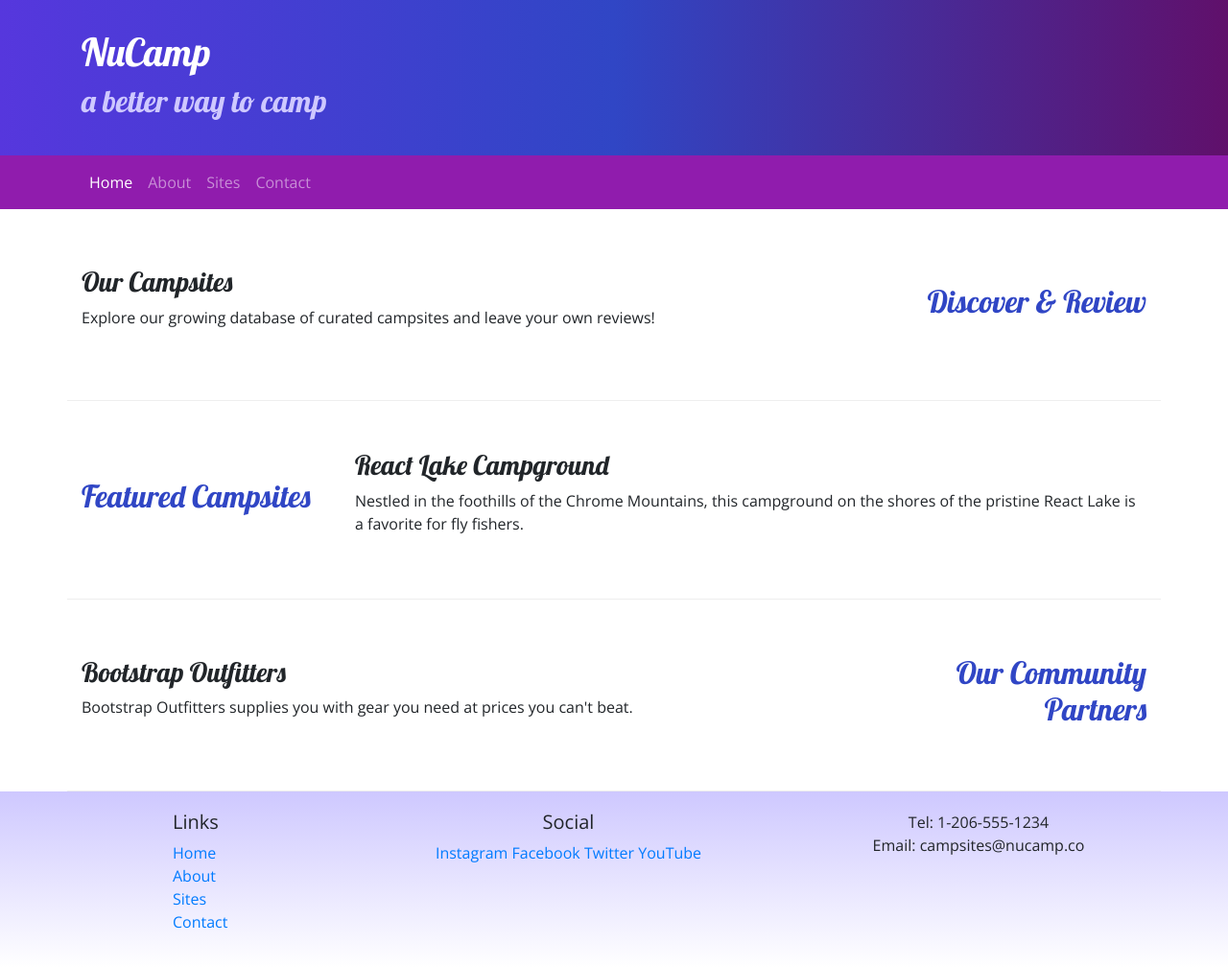
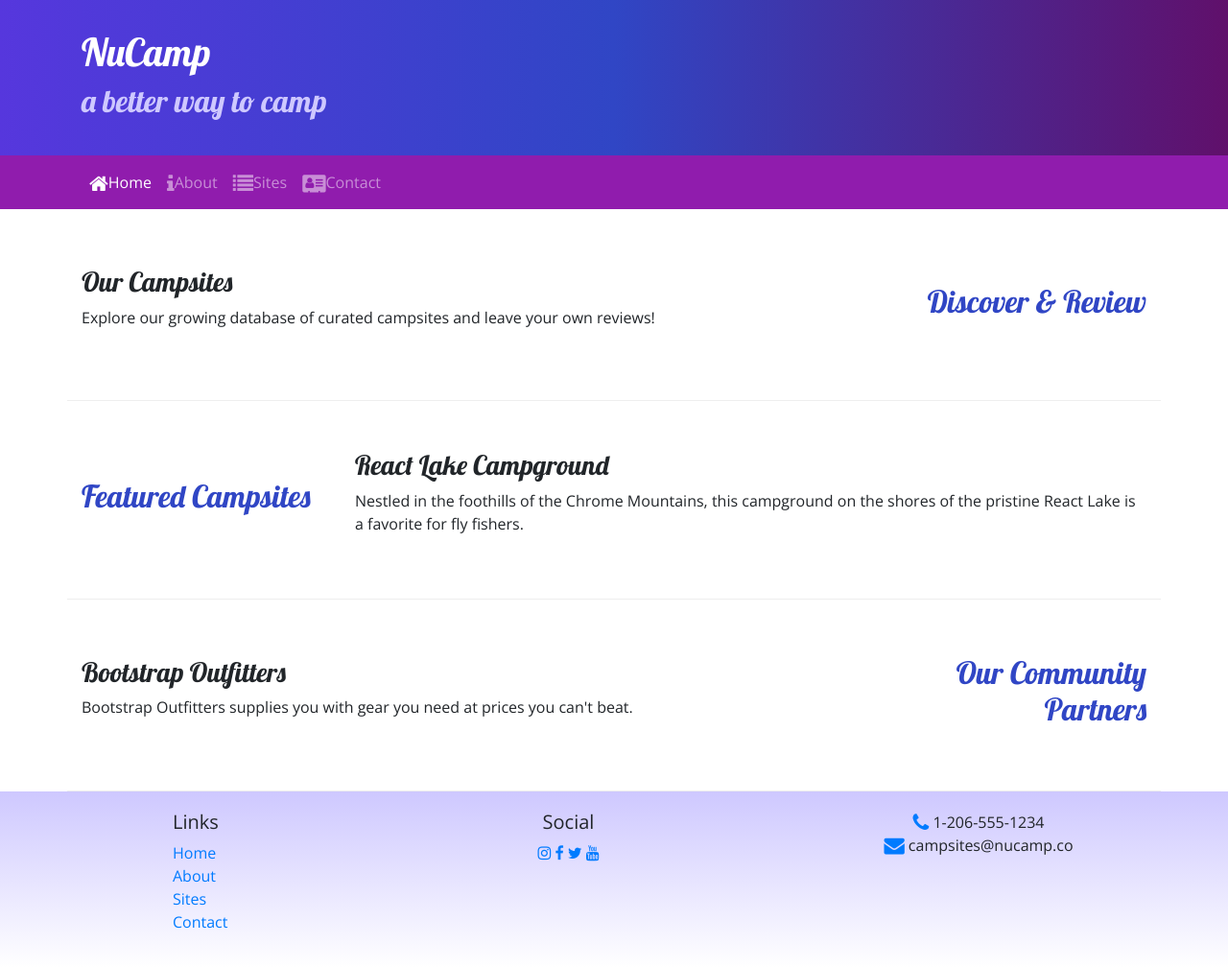
Before and after one commit to rt3me/Nucamp-First-Bootstrap, a website: page index.html in a window 1280 px wide. Shown: the whole page at 96% size. Drawn offline with nearby package versions, Linux system fonts and the light colour scheme.

Commit message:
Icon Fonts

```diff
--- a/index.html
+++ b/index.html
@@ -12,6 +12,10 @@
     />
 
     <!-- Additional CSS must be placed after Bootstrap CSS -->
+    <link
+      rel="stylesheet"
+      href="node_modules/font-awesome/css/font-awesome.min.css"
+    />
     <link
       rel="stylesheet"
       href="https://fonts.googleapis.com/css?family=Lobster|Open+Sans"
@@ -46,13 +50,13 @@
         <div class="collapse navbar-collapse" id="nucampNavbar">
           <ul class="navbar-nav">
             <li class="nav-item active">
-              <a class="nav-link" href="#">Home</a>
+              <a class="nav-link" href="#"><i class="fa fa-home fa-lg"></i>Home</a>
             </li>
             <li class="nav-item">
-              <a class="nav-link" href="aboutus.html">About</a>
+              <a class="nav-link" href="aboutus.html"><i class="fa fa-info fa-lg"></i>About</a>
             </li>
-            <li class="nav-item"><a class="nav-link" href="#">Sites</a></li>
-            <li class="nav-item"><a class="nav-link" href="#">Contact</a></li>
+            <li class="nav-item"><a class="nav-link" href="#"><i class="fa fa-list fa-lg"></i>Sites</a></li>
+            <li class="nav-item"><a class="nav-link" href="#"><i class="fa fa-address-card fa-lg"></i>Contact</a></li>
           </ul>
         </div>
       </div>
@@ -113,14 +117,14 @@
           </div>
           <div class="col-6 col-sm-5 text-center">
             <h5>Social</h5>
-            <a href="http://instagram.com/">Instagram</a>
-            <a href="http://facebook.com/">Facebook</a>
-            <a href="http://twitter.com/">Twitter</a>
-            <a href="http://youtube.com/">YouTube</a>
+            <a href="http://instagram.com/"><i class="fa fa-instagram"></i></a>
+            <a href="http://facebook.com/"><i class="fa fa-facebook"></i></a>
+            <a href="http://twitter.com/"><i class="fa fa-twitter"></i></a>
+            <a href="http://youtube.com/"><i class="fa fa-youtube"></i></a>
           </div>
           <div class="col-sm-4 text-center">
-            Tel: 1-206-555-1234<br />
-            Email: campsites@nucamp.co
+            <i class="fa fa-phone fa-lg text-primary"></i> 1-206-555-1234<br />
+            <i class="fa fa-envelope fa-lg text-primary"></i> campsites@nucamp.co
           </div>
         </div>
       </div>
--- a/package.json
+++ b/package.json
@@ -15,6 +15,7 @@
   },
   "dependencies": {
     "bootstrap": "^4.5.2",
+    "font-awesome": "^4.7.0",
     "jquery": "^3.5.1",
     "popper.js": "^1.16.1"
   }
```
Also changed, not shown: aboutus.html (+14 -10 lines), 1 other file.
